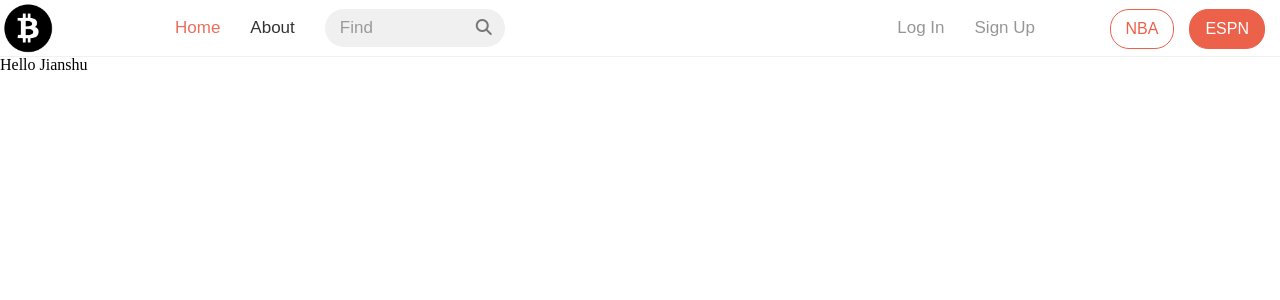
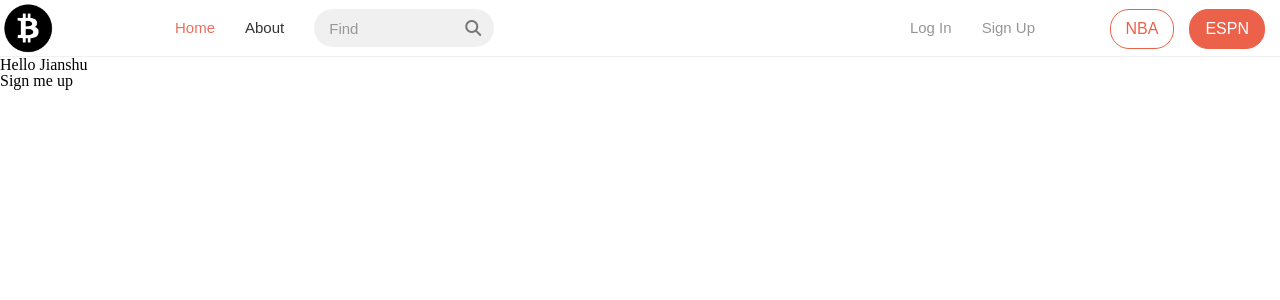
Before and after one commit to excelstudior/js, a React app: page /signUp in a window 1280 px wide. Shown: the top 300 px of the page. Built offline with nearby package versions, Linux system fonts and the light colour scheme.

Commit message:
add react router and set global css for anchors

```diff
--- a/package.json
+++ b/package.json
@@ -38,6 +38,7 @@
     "react": "^16.8.6",
     "react-dom": "^16.8.6",
     "react-redux": "^7.1.0",
+    "react-router-dom": "^5.0.1",
     "react-transition-group": "^4.2.1",
     "redux": "^4.0.1",
     "redux-thunk": "^2.3.0",
--- a/src/App.js
+++ b/src/App.js
@@ -1,17 +1,32 @@
 import React, { Component} from 'react';
-import {ResetCss} from './style.js'
+import {ResetCss,HyperLink} from './style.js'
 import {Provider} from 'react-redux'
 import store from './store/index'
 import Header from './common/header/index';
+import {BrowserRouter as Router,Route,Link} from 'react-router-dom';
+import routers from './Router/index'
 class App extends Component {
 
     render() {
         return (
-            <Provider store={store}>
+        <Provider store={store}>
+            <Router>
                <ResetCss/>
+               <HyperLink/>
                <Header/>
                <div>Hello Jianshu</div>
-           </Provider>
+                {routers.map((route,index)=>{
+                    return(
+                        <Route key={index}
+                               path={route.path}
+                               render={props=>(
+                                   <route.component {...props}/>
+                               )}
+                        />
+                    )
+                })}
+            </Router>
+        </Provider>
 
          )
     }
--- /dev/null
+++ b/src/Router/index.js
@@ -0,0 +1,7 @@
+import signUp from '../common/signUp/index'
+
+let routers=[
+    {path:'/signUp',component:signUp}
+]
+
+export default routers
--- a/src/common/header/index.js
+++ b/src/common/header/index.js
@@ -1,7 +1,8 @@
 import React, { Component,Fragment } from 'react';
 import {connect} from 'react-redux';
 import {CSSTransition} from 'react-transition-group';
-import {setFocused} from './action'
+import {setFocused} from './action';
+import {Link} from 'react-router-dom';
 import {HeaderWrapper,Logo,Nav,NavItem
     ,NavSearch,ShortCutDiv,ShortCut
     ,NavSearchWrapper,NavSearchIcon} from './style'
@@ -34,7 +35,7 @@ class Header extends Component {
                     <Nav>
                         <NavItem className='left active'>Home</NavItem>
                         <NavItem className='left'>About</NavItem>
-                        <NavItem className='right'>Sign Up</NavItem>
+                        <NavItem className='right'><Link to='/signUp'>Sign Up</Link></NavItem>
                         <NavItem className='right'>Log In</NavItem>
                         <NavSearchWrapper >
                             <CSSTransition timeout={200} in={this.props.focused} classNames='searchBox'>
--- a/src/common/header/style.js
+++ b/src/common/header/style.js
@@ -27,8 +27,11 @@ export const Nav=styled.div`
 export const NavItem=styled.div`
     line-height:56px;
     padding:0px 15px;
-    font-size:17px;
+    font-size:15px;
     color:#333;
+    &:hover{
+        background-color:#f0f0f0;
+    }
     &.left{float:left;}
     &.right{float:right;color:#969696}
     &.active{color:#ea6f5a}
@@ -56,7 +59,7 @@ export const NavSearch=styled.input.attrs({
     margin-left:15px;
     padding-right:30px;
     background:#f0f0f0;
-    font-size:17px;
+    font-size:15px;
     &::placeholder{
         color:#999;
     }
--- /dev/null
+++ b/src/common/signUp/index.js
@@ -0,0 +1,9 @@
+import React, { Component } from 'react';
+
+const signUp=()=>{
+    return(
+        <div>Sign me up</div>
+    )
+}
+
+export default signUp
--- a/src/style.js
+++ b/src/style.js
@@ -44,3 +44,9 @@ export const ResetCss=createGlobalStyle`
         border-spacing: 0;
     }
 `
+export const HyperLink=createGlobalStyle`
+    a{
+        text-decoration:none;
+        color:inherit
+    }
+`
```
Also changed, not shown: 1 other file (tests, documents, lock files or other folders).
